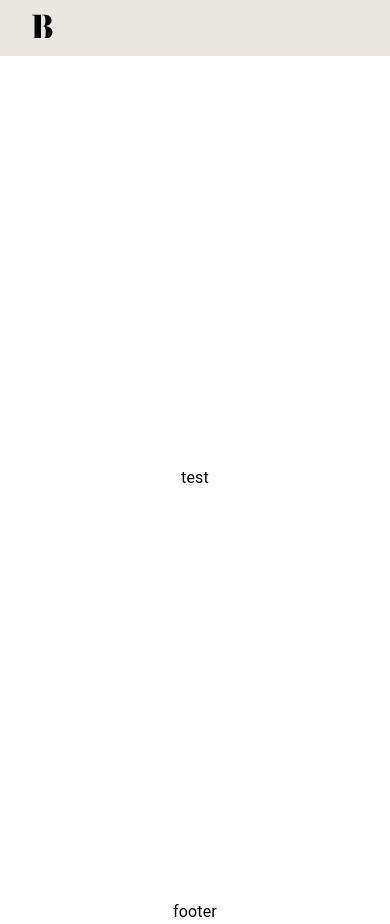
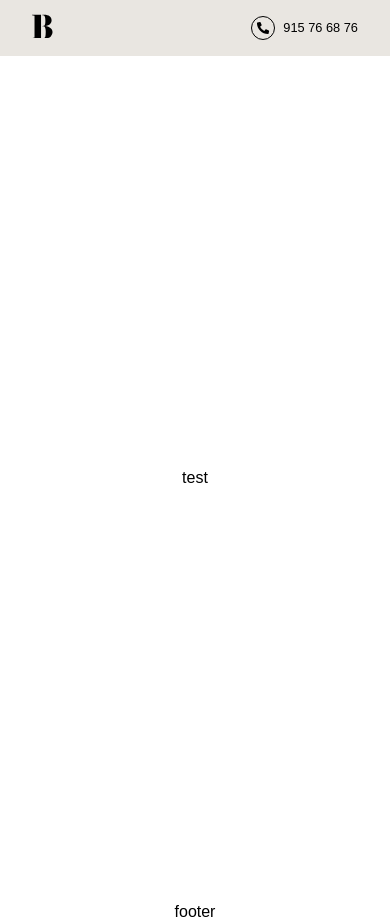
Before and after one commit to juanpedroarmella/codingco-challenge, a Next.js app: page / in a window 390 px wide. Built offline with nearby package versions, Linux system fonts and the light colour scheme.

Commit message:
feat(mobile-nav): added whatsapp contact

```diff
--- a/src/components/layout/header/Header.tsx
+++ b/src/components/layout/header/Header.tsx
@@ -2,7 +2,7 @@ import useIsMobile from '@/hooks/useIsMobile'
 import Box from '@mui/material/Box'
 import { styled, Theme } from '@mui/material/styles'
 import MobileHeader from './MobileHeader'
-import Nav from './Nav'
+import Nav from './components/Nav'
 
 const HeaderMainContainer = styled(Box)(({ theme }: { theme?: Theme }) => {
   return {
--- a/src/components/layout/header/MobileHeader.tsx
+++ b/src/components/layout/header/MobileHeader.tsx
@@ -1,13 +1,13 @@
 import Box from '@mui/material/Box'
 import { styled, Theme } from '@mui/material/styles'
-import Logo from './Logo'
-import Nav from './Nav'
+import Logo from './components/icons/Logo'
+import WhatsappContact from './components/WhatsappContact'
 
 const MobileHeaderContainer = styled(Box)(({ theme }: { theme?: Theme }) => {
   return {
     display: 'flex',
     justifyContent: 'space-between',
-    paddingRigth: '2rem',
+    paddingRight: '2rem',
     paddingLeft: '2rem',
     alignItems: 'center',
     background: '#E9E6E1',
@@ -19,6 +19,7 @@ const MobileHeader: React.FC = (): JSX.Element => {
   return (
     <MobileHeaderContainer>
       <Logo />
+      <WhatsappContact />
     </MobileHeaderContainer>
   )
 }
--- a/src/components/layout/header/Nav.tsx
+++ b/src/components/layout/header/components/Nav.tsx
@@ -1,6 +1,6 @@
 import Box from '@mui/material/Box'
 import { styled, Theme } from '@mui/material/styles'
-import Logo from './Logo'
+import Logo from './icons/Logo'
 import NavButtons from './NavButtons'
 
 interface NavContainerProps {
--- a/src/components/layout/header/NavButtons.tsx
+++ b/src/components/layout/header/components/NavButtons.tsx
@@ -8,7 +8,7 @@ const Nav: React.FC = (): JSX.Element => {
       <NavButton href='#'>Cursos</NavButton>
       <NavButton href='#'>Quiénes somos</NavButton>
       <NavButton href='#'>Noticias frescas</NavButton>
-      <NavButton href='#'>#WeAredoers</NavButton>
+      <NavButton href='#'>#Wearedoers</NavButton>
       <NavButton href='#'>Contacto</NavButton>
       <SocialLinks />
     </Box>
--- a/src/components/layout/header/SocialLinks.tsx
+++ b/src/components/layout/header/components/SocialLinks.tsx
@@ -1,7 +1,7 @@
 import SocialButton from '@/components/atoms/SocialButton'
-import Globe from './Globe'
-import Instagram from './Instagram'
-import Mail from './Mail'
+import Globe from './icons/Globe'
+import Instagram from './icons/Instagram'
+import Mail from './icons/Mail'
 
 const SocialLinks: React.FC = (): JSX.Element => {
   return (
--- /dev/null
+++ b/src/components/layout/header/components/WhatsappContact.tsx
@@ -0,0 +1,26 @@
+import Box from '@mui/material/Box'
+import Typography from '@mui/material/Typography'
+import Image from 'next/image'
+
+const WhatsappContact: React.FC = (): JSX.Element => {
+  return (
+    <Box
+      component='a'
+      display='flex'
+      alignItems='center'
+      gap={1}
+      href='https://api.whatsapp.com/send?phone=+34612278409'
+      target='_blank'
+    >
+      <Image
+        src='/icon-whatsapp-menu.svg'
+        width={24}
+        height={24}
+        alt='Whataspp contact'
+      />
+      <Typography fontSize='12.8px'>915 76 68 76</Typography>
+    </Box>
+  )
+}
+
+export default WhatsappContact
--- a/src/hooks/useIsMobile.tsx
+++ b/src/hooks/useIsMobile.tsx
@@ -1,6 +1,6 @@
 import { useMediaQuery, useTheme } from '@mui/material'
 
-const useIsMobile = () => {
+const useIsMobile = (): boolean => {
   const theme = useTheme()
   return useMediaQuery(theme.breakpoints.down('sm'))
 }
--- a/src/styles/Themes.ts
+++ b/src/styles/Themes.ts
@@ -1,4 +1,4 @@
-import { createTheme } from '@mui/material/styles'
+import { createTheme, Theme } from '@mui/material/styles'
 
 const defaultColors = {
   background: {
@@ -18,56 +18,32 @@ const breakpoints = {
   }
 }
 
-const darkTheme = createTheme({
+const fonts = {
+  typography: { fontFamily: "'Work Sans', sans-serif" }
+}
+
+function createCustomTheme(
+  backgroundDefault: string,
+  textPrimary: string
+): Theme {
+  return createTheme({
+    ...fonts,
     palette: {
       ...defaultColors,
       background: {
-      default: '#000000'
+        default: backgroundDefault
       },
       text: {
-      primary: '#FFFFFF'
+        primary: textPrimary
       }
     },
     ...breakpoints
   })
+}
 
-const lightTheme = createTheme({
-  palette: {
-    ...defaultColors,
-    background: {
-      default: '#FFFFFF'
-    },
-    text: {
-      primary: '#000000'
-    }
-  },
-  ...breakpoints
-})
-
-const orangeTheme = createTheme({
-  palette: {
-    ...defaultColors,
-    background: {
-      default: '#E6511B'
-    },
-    text: {
-      primary: '#FFFFFF'
-    }
-  },
-  ...breakpoints
-})
-
-const yellowTheme = createTheme({
-  palette: {
-    ...defaultColors,
-    background: {
-      default: '#E1DF3C'
-    },
-    text: {
-      primary: '#000000'
-    }
-  },
-  ...breakpoints
-})
+const darkTheme = createCustomTheme('#000000', '#FFFFFF')
+const lightTheme = createCustomTheme('#FFFFFF', '#000000')
+const orangeTheme = createCustomTheme('#E6511B', '#FFFFFF')
+const yellowTheme = createCustomTheme('#E1DF3C', '#000000')
 
 export { darkTheme, lightTheme, orangeTheme, yellowTheme }
```
Also changed, not shown: src/components/layout/header/components/icons/Logo.tsx (renamed from src/components/layout/header/Logo.tsx, +6 -3 lines), public/icon-whatsapp-menu.svg (added), src/components/layout/header/components/icons/Globe.tsx (renamed from src/components/layout/header/Globe.tsx), src/components/layout/header/components/icons/Instagram.tsx (renamed from src/components/layout/header/Instagram.tsx), src/components/layout/header/components/icons/Mail.tsx (renamed from src/components/layout/header/Mail.tsx). Lines whose indentation alone changed are shown as unchanged.
